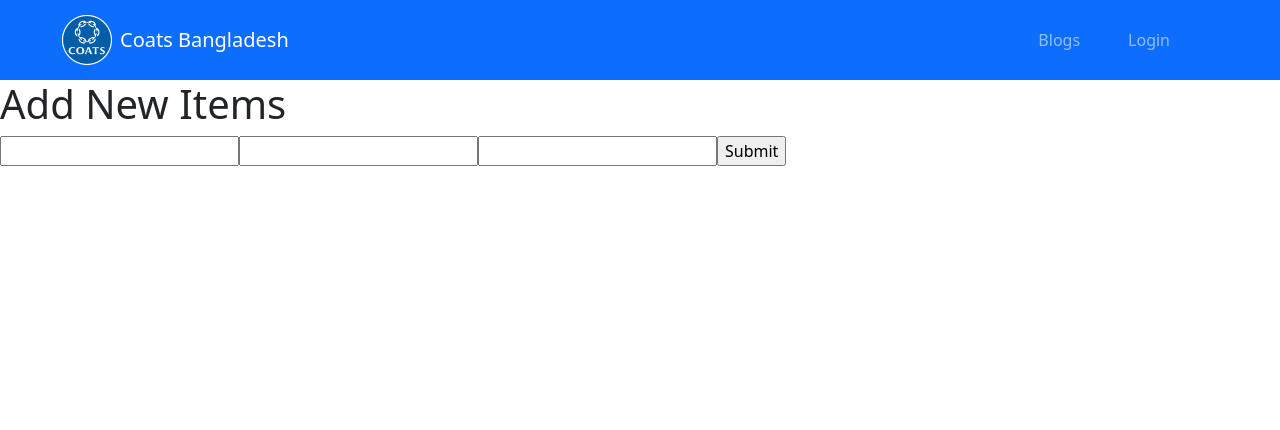
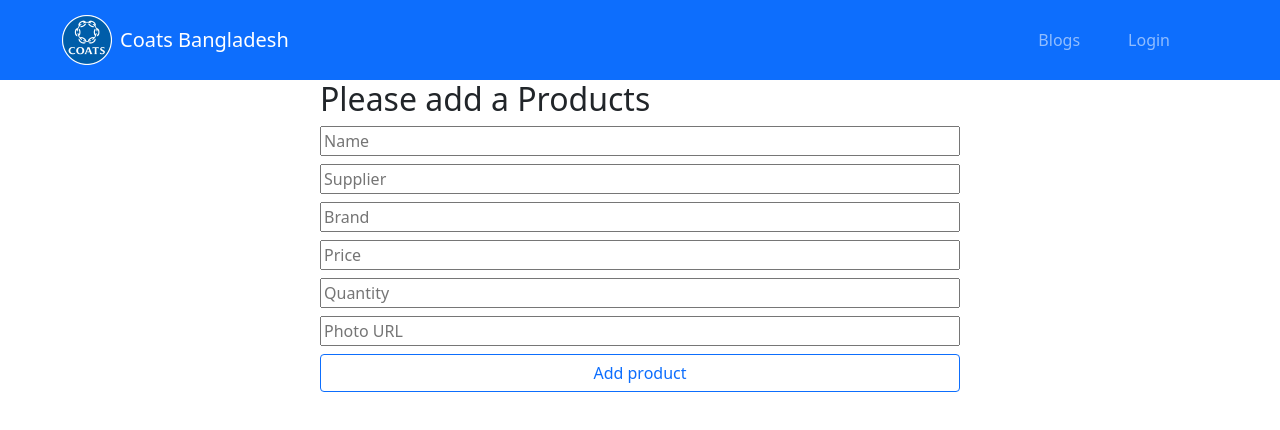
Before and after one commit to Emon5419/CoatsBd-Client, a React (Create React App) app: page /addNewItems in a window 1280 px wide. Shown: the top 430 px of the page. Built offline with nearby package versions, Linux system fonts and the light colour scheme; no server answers; the HTML template or start-up script is replaced by a standard one.

Commit message:
add new items page init

```diff
--- a/src/pages/AddNewItems/AddNewItems.js
+++ b/src/pages/AddNewItems/AddNewItems.js
@@ -3,16 +3,41 @@
 import './AddNewItems.css';
 
 const AddNewItems = () => {
-   const { register, handleSubmit, watch, formState: { errors } } = useForm();
-   const onSubmit = data => console.log(data);
+
+   const { register, handleSubmit } = useForm();
+
+   const onSubmit = data => {
+      console.log(data);
+      const url = `http://localhost:5000/product`;
+      fetch(url, {
+         method: 'POST',
+         headers: {
+            'content-type': 'application/json'
+         },
+         body: JSON.stringify(data)
+      })
+         .then(res => res.json())
+         .then(result => {
+            console.log(result);
+         })
+   };
+
+
+
    return (
-      <div>
-         <h1>Add New Items</h1>
-         <form onSubmit={handleSubmit(onSubmit)}>
-            <input {...register("firstName", { required: true, maxLength: 20 })} />
-            <input {...register("lastName", { pattern: /^[A-Za-z]+$/i })} />
-            <input type="number" {...register("age", { min: 18, max: 99 })} />
-            <input type="submit" />
+      <div className='w-50 mx-auto'>
+         <h2>Please add a Products</h2>
+
+         <form className='d-flex flex-column' onSubmit={handleSubmit(onSubmit)}>
+
+            <input className='mb-2' placeholder='Name' {...register("name", { required: true, maxLength: 20 })} />
+            <input className='mb-2' placeholder='Supplier' type="text" {...register("supplier")} />
+            <input className='mb-2' placeholder='Brand' type="text" {...register("brand")} />
+            <input className='mb-2' placeholder='Price' type="number" {...register("price")} />
+            <input className='mb-2' placeholder='Quantity' type="number" {...register("quantity")} />
+            <input className='mb-2' placeholder='Photo URL' type="text" {...register("img")} />
+            <input className='btn btn-outline-primary' type="submit" value="Add product" />
+
          </form>
       </div>
    );
--- a/src/pages/Inventory/Inventory.js
+++ b/src/pages/Inventory/Inventory.js
@@ -44,6 +44,7 @@
                               <Card.Text>
                                  Supplier: {product.supplier},
                               </Card.Text>
+
                               <Button variant="danger" onClick={() => handleDeleteItems(product._id)}>Delete</Button>
                            </Card.Body>
                         </Card>
--- a/src/pages/Login/Login.js
+++ b/src/pages/Login/Login.js
@@ -59,6 +59,7 @@
       }
    }
 
+
    return (
 
       <div className="login-container w-50 mx-auto m-5">
--- a/src/pages/shared/Header/Header.js
+++ b/src/pages/shared/Header/Header.js
@@ -26,14 +26,14 @@
                {
                   user ?
 
-                     <Nav.Link href="/inventory">Manage-Inventory</Nav.Link>
+                     <Nav.Link href="/inventory">Inventory</Nav.Link>
                      :
                      <Nav.Link to="/login"></Nav.Link >
 
                }
                {
                   user ?
-                     <Nav.Link href='/addNewItems'>Add New Items</Nav.Link>
+                     <Nav.Link href='/addNewItems'>Add Items</Nav.Link>
                      :
                      <Nav.Link to="/login"></Nav.Link >
 
```
Also changed, not shown: src/pages/Login/Register/Register.js (+1 -35 lines).
